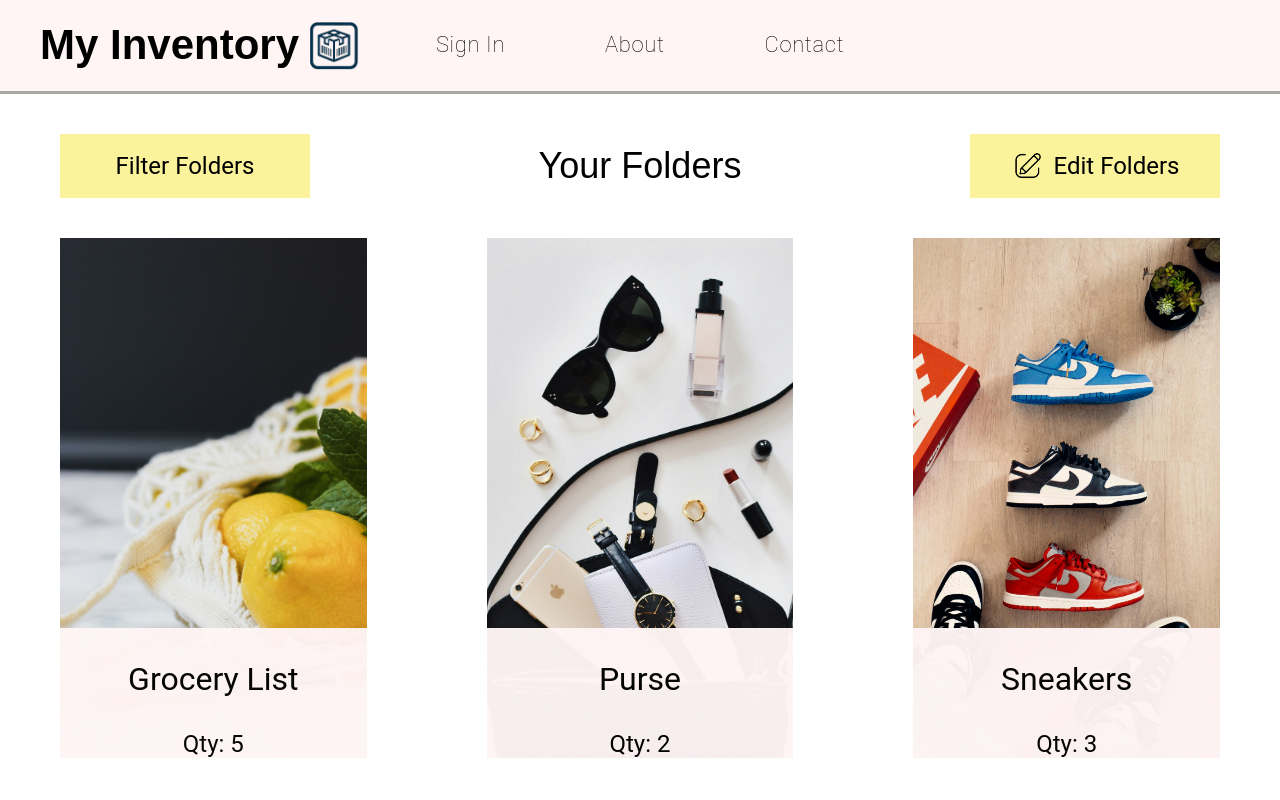
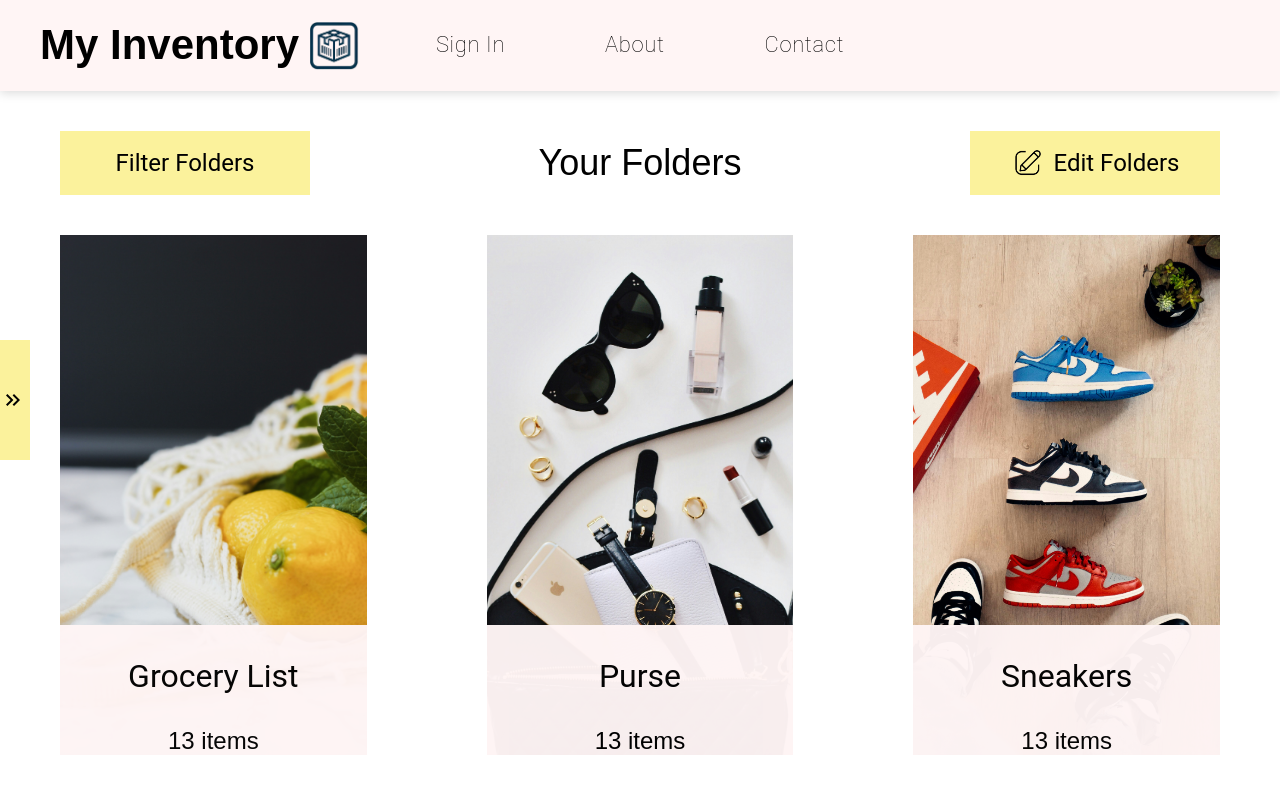
Before and after one commit to Luke7787/ImmaculateInventors, a React (Create React App) app: page /inventory in a window 1280 px wide. Shown: the top 800 px of the page. Built offline with nearby package versions, Linux system fonts and the light colour scheme.

Commit message:
dynamic routes with back button

```diff
--- a/package.json
+++ b/package.json
@@ -10,6 +10,7 @@
     "@testing-library/jest-dom": "^5.17.0",
     "@testing-library/react": "^13.4.0",
     "@testing-library/user-event": "^13.5.0",
+    "@types/css-modules": "^1.0.5",
     "axios": "^1.6.5",
     "classnames": "^2.5.1",
     "husky": "^9.0.11",
--- a/src/Header/Header.module.scss
+++ b/src/Header/Header.module.scss
@@ -7,8 +7,9 @@ body {
 	background-color: #FFF5F5;
 	display: flex;
 	align-items: center;
-	border-bottom: 3px #AAA7A7 solid;
+	box-shadow: 0px 2px 10px rgba(0, 0, 0, .15);
 	padding: 10px 20px;
+	z-index: 100;
 }
 
 .headerLeft {
--- a/src/ItemBox/ItemBox.module.scss
+++ b/src/ItemBox/ItemBox.module.scss
@@ -2,6 +2,7 @@
   from {
     opacity: 0;
   }
+
   to {
     opacity: 1;
   }
@@ -37,7 +38,7 @@
   align-items: center;
   width: 100%;
 
-  & > p {
+  &>p {
     font-size: 36px;
     margin: 0;
   }
@@ -48,7 +49,7 @@
 }
 
 .gridItemEditMode {
-  &:hover > *:not(.deleteButton){
+  &:hover>*:not(.deleteButton) {
     filter: blur(2px);
     cursor: auto !important;
   }
@@ -92,6 +93,7 @@
 .addButtonActive {
   background-color: #FB9C9C !important;
 }
+
 .addButton {
   padding: 10px 20px;
   background-color: #FBF29C;
@@ -104,10 +106,47 @@
   justify-content: center;
   align-items: center;
 
-  &:hover{
+  &:hover {
     background-color: #FB9C9C;
   }
 }
+.goBackButton {
+  padding-left: 15px;
+  background-color: transparent;
+  cursor: pointer;
+  border: none;
+  font-size: 24px;
+  height: 6vh;
+  width: 4vw !important;
+  width: 250px;
+  display: flex;
+  justify-content: center;
+  align-items: center;
+  margin-bottom: 15px;
+
+  img {
+    margin-right: 10px;
+  }
+
+  &:hover {
+    background-color: #FBF29C;
+    border-radius: 5px;
+  }
+}
+
+// .goBackButton {
+//   cursor: pointer;
+//   border: none;
+//   font-size: 24px;
+//   left: 0;
+//   width: 3vw !important;
+//   background-color: transparent;
+//   height: 6vh;
+//   width: 250px;
+//   display: flex;
+//   justify-content: center;
+//   align-items: center;
+// }
 
 .container {
   height: 100%;
@@ -124,19 +163,32 @@
   align-items: center;
   padding-right: 5px;
   padding-left: 5px;
-  background-color: #f5e660;
+  background-color: #FBF29C;
+
   &:hover {
     cursor: pointer;
   }
 }
 
 .filterMode {
-  padding-right: 50px;
-  height: 100%;
+  top: 50%;
+  transform: translateY(-50%);
+  position: fixed;
+  width: 0%;
+  padding-right: 30px;
+  height: 15%;
   background-color: #FBF29C;
-  position: absolute;
   left: 0;
-  z-index: 100000;
+  z-index: 10000;
+  transition: width 0.5s ease;
+  overflow: hidden;
+}
+
+.expandFilter {
+  width: 18%;
+  height: 100% !important;
+  transform: none !important;
+  top: 0 !important;
 }
 
 .addFolderBtn {
@@ -159,6 +211,7 @@
   justify-content: end;
   height: 65vh;
   transition: transform 0.3s;
+
   &:hover {
     transform: scale(1.025);
     cursor: pointer;
@@ -173,12 +226,12 @@
   bottom: 0;
   z-index: 1000;
 
-  * > p {
+  *>p {
     text-align: center;
     font-size: 32px;
   }
 
-  & > p {
+  &>p {
     text-align: center;
     font-size: 24px;
   }
--- a/src/ItemBox/ItemBox.tsx
+++ b/src/ItemBox/ItemBox.tsx
@@ -4,6 +4,8 @@ import AddItemModal from '../AddItemModal/AddItemModal.tsx';
 import classNames from 'classnames';
 import LeftOptionNav from '../LeftOptionNav/LeftOptionNav.tsx';
 import KeyboardDoubleArrowLeftIcon from '@mui/icons-material/KeyboardDoubleArrowLeft';
+import KeyboardDoubleArrowRightIcon from '@mui/icons-material/KeyboardDoubleArrowRight';
+import { useNavigate } from 'react-router-dom';
 
 interface ItemProps {
 	name: string;
@@ -19,34 +21,70 @@ interface ItemBoxProps {
 		image: string;
 		quantity: number;
 	}) => void;
+	onClickBox: () => void;
+	type: 'Folder' | 'Item';
+	lowerText: React.ReactNode;
 }
-const ItemBox = ({ items, onDelete, onAddNewItem }: ItemBoxProps) => {
+const ItemBox = ({
+	items,
+	onDelete,
+	onAddNewItem,
+	onClickBox,
+	lowerText,
+	type,
+}: ItemBoxProps) => {
 	const [isModalOpen, setIsModalOpen] = useState<boolean>(false);
 	const [isEditMode, setIsEditMode] = useState<boolean>(false);
 	const [isFilterMode, setIsFilterMode] = useState<boolean>(false);
+	const navigate = useNavigate();
 
 	return (
 		<>
+			<div
+				className={classNames(
+					styles.filterMode,
+					isFilterMode && styles.expandFilter
+				)}
+			>
 				{isFilterMode && (
-				<div className={styles.filterMode}>
+					<>
 						<LeftOptionNav />
+					</>
+				)}
 				<div
 					className={styles.closeSection}
 					onClick={() => setIsFilterMode(!isFilterMode)}
 				>
+					{isFilterMode ? (
 						<KeyboardDoubleArrowLeftIcon />
+					) : (
+						<KeyboardDoubleArrowRightIcon />
+					)}
 				</div>
 			</div>
+
+			<div className={styles.outerContainer}>
+				<div className={styles.boxHeader}>
+					{type === 'Item' && (
+						<button
+							className={classNames(styles.goBackButton)}
+							onClick={() => navigate(-1)}
+						>
+							<img
+								src="https://static.thenounproject.com/png/1881199-200.png"
+								height="80%"
+							/>
+						</button>
 					)}
-			<div className={styles.outerContainer}>
+				</div>
 				<div className={styles.boxHeader}>
 					<button
 						className={styles.addButton}
 						onClick={() => setIsFilterMode(!isFilterMode)}
 					>
-						Filter Folders
+						Filter {type}s
 					</button>
-					<p>Your Folders</p>
+					<p>Your {type}s</p>
 					<button
 						className={classNames(
 							styles.addButton,
@@ -55,7 +93,7 @@ const ItemBox = ({ items, onDelete, onAddNewItem }: ItemBoxProps) => {
 						onClick={() => setIsEditMode(!isEditMode)}
 					>
 						<img src="/images/editIcon.png" className={styles.iconImage} />
-						Edit Folders
+						Edit {type}s
 					</button>
 				</div>
 				<div className={styles.gridContainer}>
@@ -66,6 +104,7 @@ const ItemBox = ({ items, onDelete, onAddNewItem }: ItemBoxProps) => {
 								isEditMode && styles.gridItemEditMode
 							)}
 							key={index}
+							onClick={onClickBox}
 						>
 							<img
 								src={item.image}
@@ -77,7 +116,7 @@ const ItemBox = ({ items, onDelete, onAddNewItem }: ItemBoxProps) => {
 									onClick={() => onDelete(item.name)}
 									className={styles.deleteButton}
 								>
-									Delete Folder
+									Delete {type}
 								</button>
 							)}
 							<div
@@ -89,7 +128,8 @@ const ItemBox = ({ items, onDelete, onAddNewItem }: ItemBoxProps) => {
 								<div className={styles.itemName}>
 									<p>{item.name}</p>
 								</div>
-								<p className={styles.itemQuantity}>Qty: {item.quantity}</p>
+								{/* <p className={styles.itemQuantity}>Qty: {item.quantity}</p> */}
+								{lowerText}
 							</div>
 						</div>
 					))}
@@ -98,7 +138,7 @@ const ItemBox = ({ items, onDelete, onAddNewItem }: ItemBoxProps) => {
 							onClick={() => setIsModalOpen(true)}
 							className={classNames(styles.gridItem, styles.addFolderBtn)}
 						>
-							Add New Folder
+							Add New {type}
 						</button>
 					)}
 				</div>
--- a/src/MyApp.tsx
+++ b/src/MyApp.tsx
@@ -12,7 +12,7 @@ const MyApp = () => {
 				<Route path="/" element={<Homepage />} />
 				<Route path="/inventory" element={<Home />} />
 				<Route path="/profile" element={<Profile />} />
-				<Route path="/folder/:id" element={<Folder />} />
+				<Route path="/inventory/folder/:id" element={<Folder />} />
 			</Routes>
 		</Router>
 	);
--- /dev/null
+++ b/src/pages/Folder.module.scss
@@ -0,0 +1,14 @@
+/* Home.module.css */
+.homeContainer {
+    display: flex;
+    width: 100%;
+    height: 100%; /* or 'auto' if you prefer */
+  }
+
+.contentContainer {
+    flex-grow: 1;
+    display: flex;
+    justify-content: center;
+    height: 100%;
+    padding-bottom: 40px;
+  }
--- a/src/pages/Folder.tsx
+++ b/src/pages/Folder.tsx
@@ -1,12 +1,68 @@
 import React from 'react';
 import Header from '../Header/Header.tsx';
 import { useParams } from 'react-router-dom';
+import ItemBox from '../ItemBox/ItemBox.tsx';
+import styles from './Folder.module.scss';
 
+interface ItemProps {
+	name: string;
+	quantity: number;
+	image: string;
+}
+interface ItemBoxProps {
+	items: ItemProps[];
+	onDelete: (name: string) => void;
+	onAddNewItem: (item: {
+		name: string;
+		image: string;
+		quantity: number;
+	}) => void;
+	onClickBox: () => void;
+	lowerText: React.ReactNode;
+}
 const Folder = () => {
 	const { id } = useParams();
+
+	const items: ItemProps[] = [
+		{
+			name: 'Keys',
+			quantity: 1,
+			image:
+				'https://images.unsplash.com/photo-1609587415882-97552f39c6c2?q=80&w=1827&auto=format&fit=crop&ixlib=rb-4.0.3&ixid=M3wxMjA3fDB8MHxwaG90by1wYWdlfHx8fGVufDB8fHx8fA%3D%3D',
+		},
+		{
+			name: 'Water Bottle',
+			quantity: 2,
+			image:
+				'https://images.unsplash.com/photo-1605714312496-01e90cb509cc?q=80&w=1936&auto=format&fit=crop&ixlib=rb-4.0.3&ixid=M3wxMjA3fDB8MHxwaG90by1wYWdlfHx8fGVufDB8fHx8fA%3D%3D',
+		},
+		{
+			name: 'Carrots',
+			quantity: 3,
+			image:
+				'https://plus.unsplash.com/premium_photo-1661870839207-d668a9857cb4?q=80&w=1887&auto=format&fit=crop&ixlib=rb-4.0.3&ixid=M3wxMjA3fDB8MHxwaG90by1wYWdlfHx8fGVufDB8fHx8fA%3D%3D',
+		},
+	];
+
 	return (
 		<>
 			<Header />
+			<div className={styles.homeContainer}>
+				<div className={styles.contentContainer}>
+					<ItemBox
+						items={items}
+						onDelete={(name: string) => console.log('hello')}
+						onAddNewItem={(item: {
+							name: string;
+							image: string;
+							quantity: number;
+						}) => console.log('dawg')}
+						onClickBox={() => console.log('helo')}
+						lowerText={<p>Quantity: 3</p>}
+						type="Item"
+					/>
+				</div>
+			</div>
 		</>
 	);
 };
--- a/src/pages/Home.tsx
+++ b/src/pages/Home.tsx
@@ -1,33 +1,59 @@
-import React, { useState } from "react";
-import ItemBox from "../ItemBox/ItemBox.tsx";
-import Header from "../Header/Header.tsx";
-import theme from "../theme.tsx";
-import { ThemeProvider } from "@mui/material";
-import styles from "./Home.module.scss";
+import React, { useState } from 'react';
+import ItemBox from '../ItemBox/ItemBox.tsx';
+import Header from '../Header/Header.tsx';
+import theme from '../theme.tsx';
+import { ThemeProvider } from '@mui/material';
+import styles from './Home.module.scss';
+import { useNavigate } from 'react-router-dom';
 
 const Home = () => {
 	const [currentFolder, setCurrentFolder] = useState('Default');
 	const [itemsData, setItemsData] = useState([
 		// Preset items assigned to 'Default' folder or others as needed
-    { folder: 'Default', name: "Grocery List", quantity: 5, image: "/images/groceryList.jpg" },
-    { folder: 'Default', name: "Purse", quantity: 2, image: "/images/purseItems.jpg" },
-    { folder: 'Default', name: "Sneakers", quantity: 3, image: "/images/sneakers.jpg" },
-    { folder: 'Default', name: "Adam's Crafts", quantity: 5, image: "/images/etsyStore.jpg" },
+		{
+			folder: 'Default',
+			name: 'Grocery List',
+			quantity: 5,
+			image: '/images/groceryList.jpg',
+		},
+		{
+			folder: 'Default',
+			name: 'Purse',
+			quantity: 2,
+			image: '/images/purseItems.jpg',
+		},
+		{
+			folder: 'Default',
+			name: 'Sneakers',
+			quantity: 3,
+			image: '/images/sneakers.jpg',
+		},
+		{
+			folder: 'Default',
+			name: "Adam's Crafts",
+			quantity: 5,
+			image: '/images/etsyStore.jpg',
+		},
 	]);
-
+	const navigate = useNavigate();
 	const handleDelete = (itemName) => {
-    setItemsData(itemsData.filter(item => item.name !== itemName));
+		setItemsData(itemsData.filter((item) => item.name !== itemName));
 	};
 
 	// Updated to include the current folder in new items
 	const handleAddNewItem = ({ name, image, quantity }) => {
 		const imageUrl = image ? URL.createObjectURL(image) : ''; // Assuming image is a File object
 		const newItem = { folder: currentFolder, name, quantity, image: imageUrl };
-    setItemsData(prevItems => [...prevItems, newItem]);
+		setItemsData((prevItems) => [...prevItems, newItem]);
 	};
 
 	// Filter the items by the selected folder
-  const filteredItems = itemsData.filter(item => item.folder === currentFolder);
+	const filteredItems = itemsData.filter(
+		(item) => item.folder === currentFolder
+	);
+	const onClickBox = () => {
+		navigate('/inventory/folder/:id');
+	};
 
 	return (
 		<ThemeProvider theme={theme}>
@@ -38,6 +64,9 @@ const Home = () => {
 						items={filteredItems}
 						onDelete={handleDelete}
 						onAddNewItem={handleAddNewItem}
+						onClickBox={onClickBox}
+						lowerText={<p>13 items</p>}
+						type="Folder"
 					/>
 				</div>
 			</div>
```
Also changed, not shown: 2 other files (tests, documents, lock files or other folders). Lines whose indentation alone changed are shown as unchanged.
